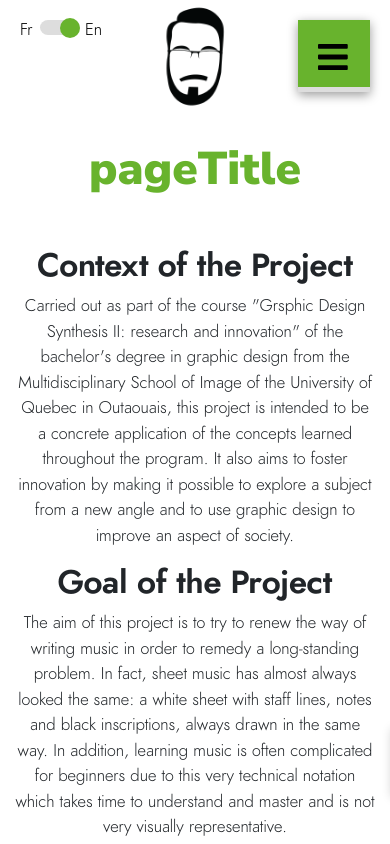
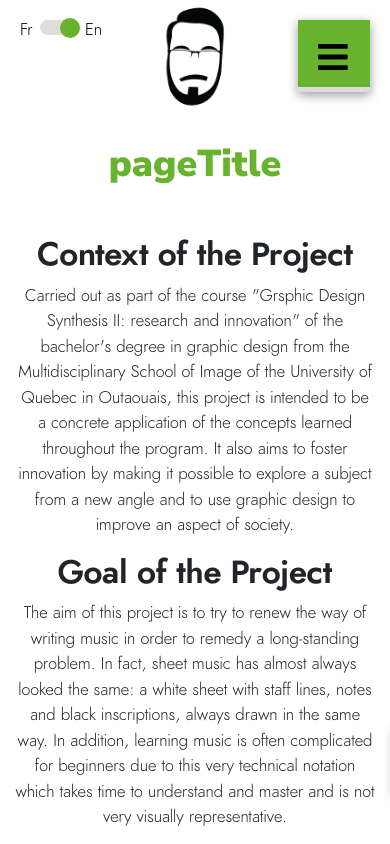
Before and after one commit to benoitlord/portfolio_nuxt, a Nuxt app: page /synthese in a window 390 px wide. Shown: the top 844 px of the page. Built offline with nearby package versions, Linux system fonts and the light colour scheme; a web font is replaced by a local one.

Commit message:
Reduced the size of some titles on mobile

```diff
--- a/assets/style.scss
+++ b/assets/style.scss
@@ -187,6 +187,14 @@
 
         @media(min-width: 576px){
             font-size: 4em;
+        }
+
+        &.smaller-title{
+            font-size: 2.2em;
+
+            @media(min-width: 576px){
+                font-size: 2.7em;
+            }
         }
     }
 
--- a/pages/portfolio/_projet.vue
+++ b/pages/portfolio/_projet.vue
@@ -2,7 +2,7 @@
   <div>
     <b-row align-h="center">
       <b-col cols="12" md="10">
-        <h1 v-html="info.titre" style="font-size: 2.7em;"></h1>
+        <h1 v-html="info.titre" class="smaller-title"></h1>
         </b-col>
     </b-row>
     <b-row align-h="center" style="margin-bottom: 50px;">
--- a/pages/synthese.vue
+++ b/pages/synthese.vue
@@ -2,7 +2,7 @@
   <div>
     <b-row>
       <b-col>
-        <h1 style="font-size: 2.7em;">{{ $t('pageTitle') }}</h1>
+        <h1 class="smaller-title">{{ $t('pageTitle') }}</h1>
       </b-col>
     </b-row>
     <b-row align-h="center">
```
